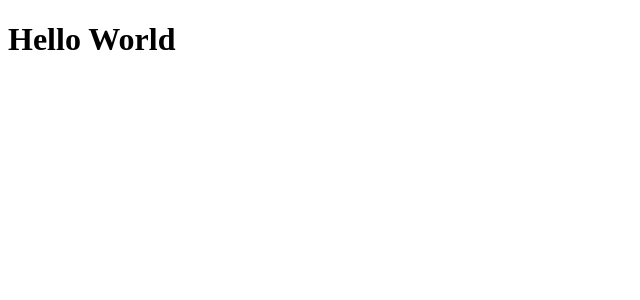
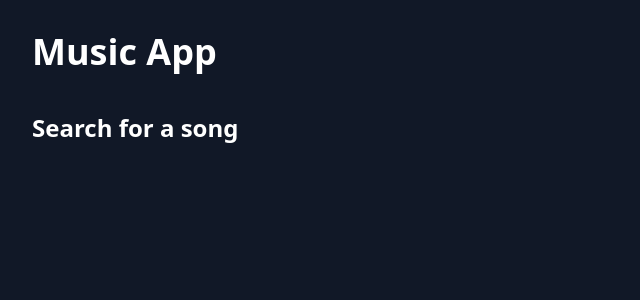
Before and after one commit to ShoheiTakei/spotify-music-list, a React (Create React App) app: page / in a window 1280 px wide. Shown: the top 300 px of the page, without its empty margins (0-640 px from the left). Built offline with nearby package versions, Linux system fonts and the light colour scheme.

Commit message:
settings tailwind

```diff
--- a/src/App.tsx
+++ b/src/App.tsx
@@ -1,11 +1,16 @@
-import React from 'react';
+import '../src/index.css';
 
-function App() {
+export default function App() {
   return (
-    <div className="App">
-      <h1>Hello World</h1>
+    <div className="flex flex-col min-h-screen bg-gray-900 text-white">
+      <main className="flex-1 p-8 mb-20">
+        <header className="flex justify-between items-center mb-10">
+          <h1 className="text-4xl font-bold">Music App</h1>
+        </header>
+        <section>
+          <h2 className="text-2xl font-semibold mb-5">Search for a song</h2>
+        </section>
+      </main>
     </div>
   );
 }
-
-export default App;
--- a/src/index.css
+++ b/src/index.css
@@ -1,13 +1,3 @@
-body {
-  margin: 0;
-  font-family: -apple-system, BlinkMacSystemFont, 'Segoe UI', 'Roboto', 'Oxygen',
-    'Ubuntu', 'Cantarell', 'Fira Sans', 'Droid Sans', 'Helvetica Neue',
-    sans-serif;
-  -webkit-font-smoothing: antialiased;
-  -moz-osx-font-smoothing: grayscale;
-}
-
-code {
-  font-family: source-code-pro, Menlo, Monaco, Consolas, 'Courier New',
-    monospace;
-}
+@tailwind base;
+@tailwind components;
+@tailwind utilities;
--- a/tailwind.config.js
+++ b/tailwind.config.js
@@ -1,6 +1,6 @@
 /** @type {import('tailwindcss').Config} */
 module.exports = {
-  content: [],
+  content: ["./src/**/*.{html,js,ts,tsx}"],
   theme: {
     extend: {},
   },
```
